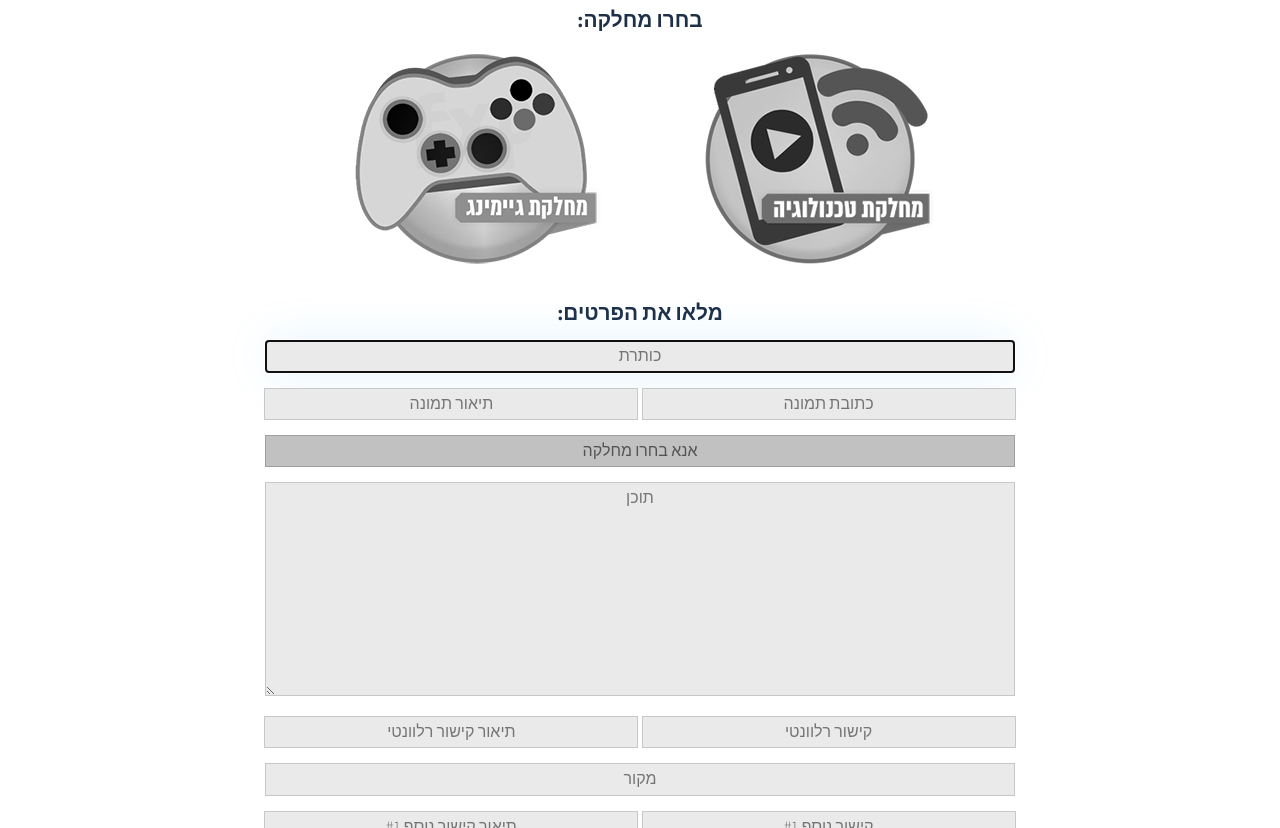
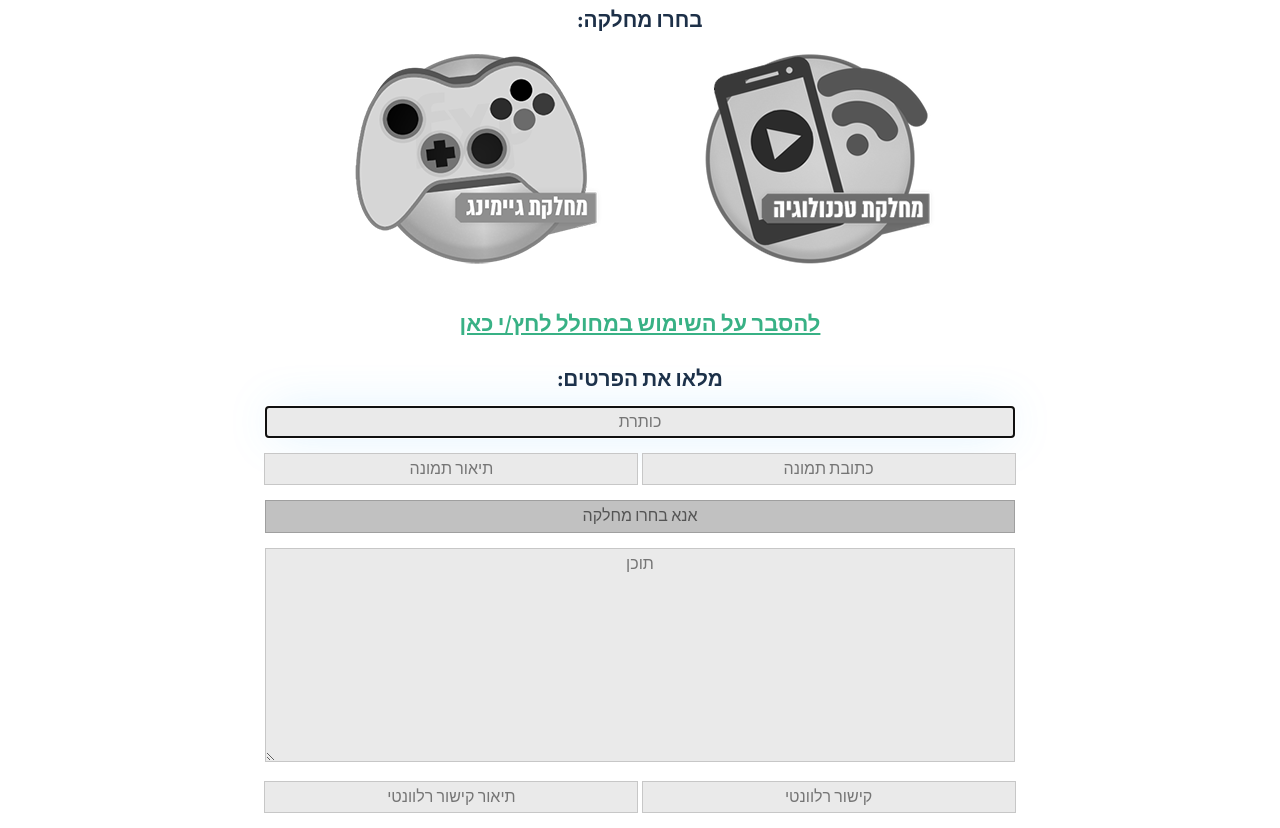
Before and after one commit to FxPContent/Content, a plain HTML site: page index.html in a window 1280 px wide. Shown: the part 272-1100 px from the top of the page. Drawn offline with nearby package versions, Linux system fonts and the light colour scheme.

Commit message:
Update index.html

```diff
--- a/index.html
+++ b/index.html
@@ -49,6 +49,7 @@
 
 			<!-- Details form -->
     		<div id="details">
+				<a href="https://www.fxp.co.il/showthread.php?t=18378994" style="font-weight:bold;font-size:22px;display:block;padding:10px 0 30px 0;text-decoration:underline;color:#38b185;">להסבר על השימוש במחולל לחץ/י כאן</a>
     			<span class="title">מלאו את הפרטים:</span>
     			<div id="form">
 					<input type="text" id="title" placeholder="כותרת" autofocus>
```
